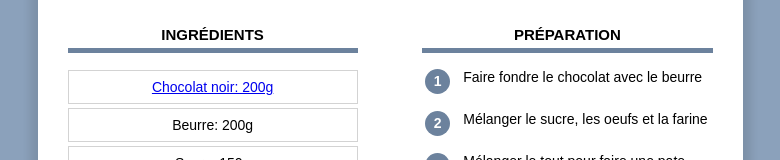
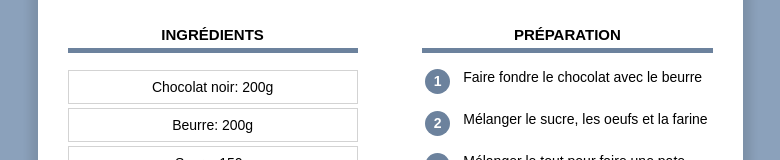
Before and after one commit to tuxtuxgo/site_recettes, a plain HTML site: page index.html in a window 1280 px wide. Shown: the part 613-773 px from the top of the page, without its empty margins (250-1030 px from the left). Drawn offline with Linux system fonts and the light colour scheme.

Commit message:
Update index.html

```diff
--- a/index.html
+++ b/index.html
@@ -45,7 +45,7 @@
                 <div class="colonne1 colonne">
                     <h2>Ingrédients</h2>
                     <div class="ingredients">
-                        <p><a href="Horodateur_2025_5.xlsx">Chocolat noir: 200g</a></p>
+                        <p>Chocolat noir: 200g</p>
                         <p>Beurre: 200g</p>
                         <p>Sucre: 150g</p>
                         <p>Farine: 80g</p>
```
